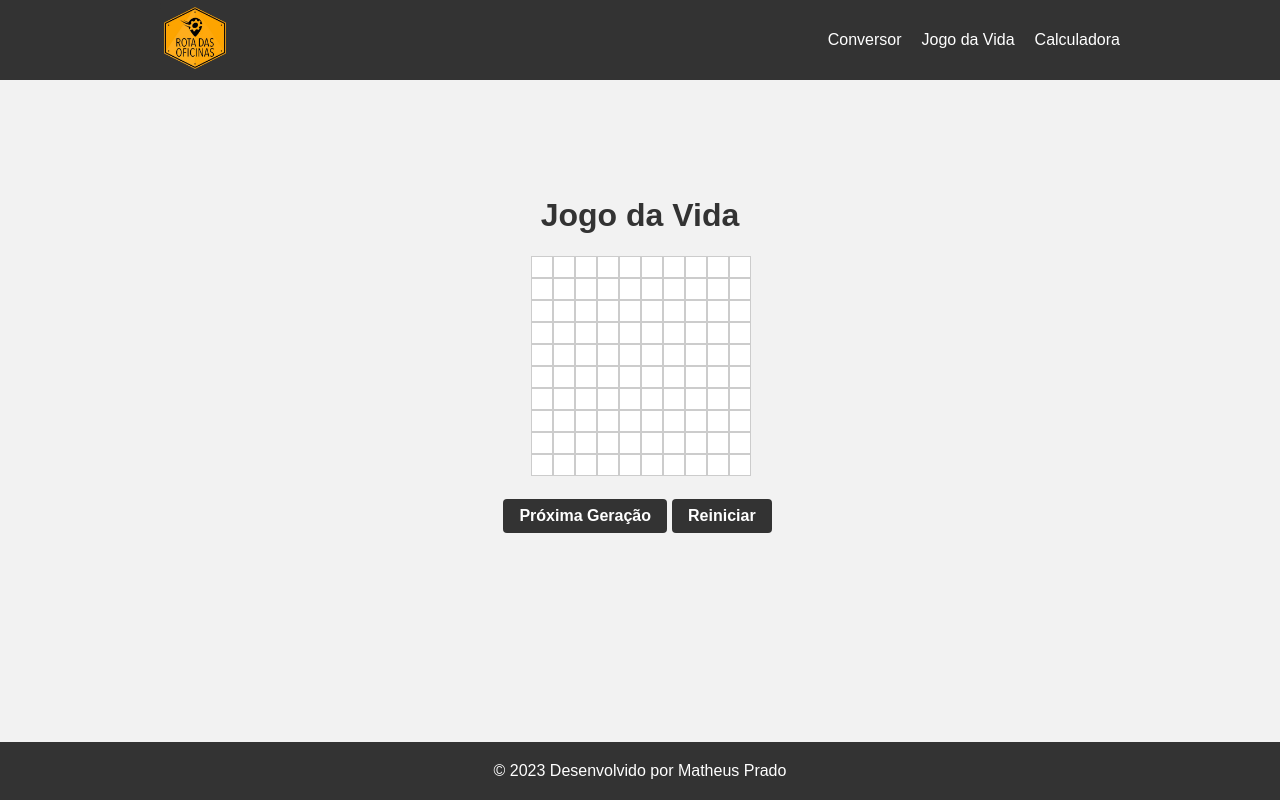
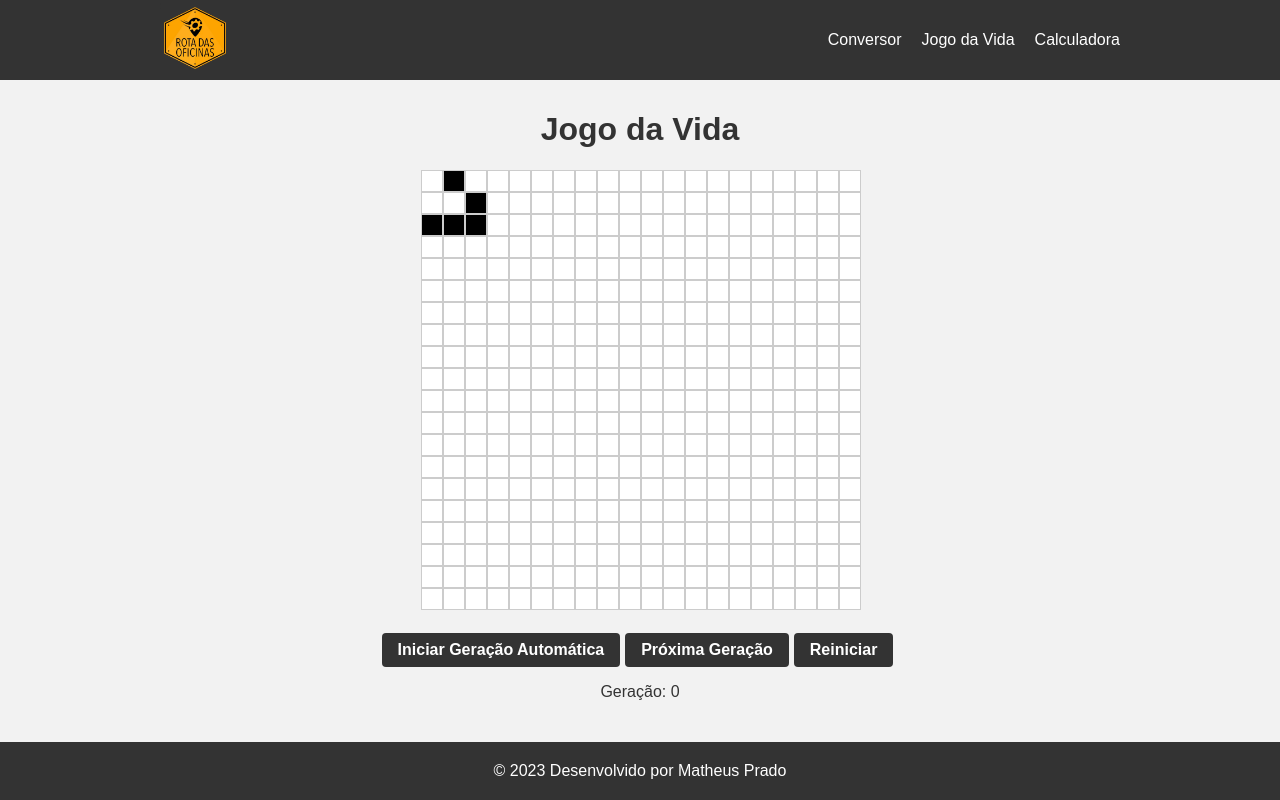
Before and after one commit to matheusprado1/rota-das-oficinas, a React (Vite) app: page /game-of-life in a window 1280 px wide. Built offline with nearby package versions, Linux system fonts and the light colour scheme.

Commit message:
feat: atualização no jogo da vida e no divisor de contas

```diff
--- a/src/components/pages/Calculator/Calculator.jsx
+++ b/src/components/pages/Calculator/Calculator.jsx
@@ -3,44 +3,50 @@ import Button from '../../Button/Button';
 import { Container, Title, Section, Label, CheckboxLabel, Result } from './styles';
 
 const Calculator = () => {
-    const [products, setProducts] = useState([]);
-    const [customers, setCustomers] = useState([]);
-    const [splitCosts, setSplitCosts] = useState({});
+    const [products, setProducts] = useState([]); // Estado para armazenar os produtos
+    const [customers, setCustomers] = useState([]); // Estado para armazenar os clientes
+    const [splitCosts, setSplitCosts] = useState({}); // Estado para armazenar os custos divididos
 
     const handleProductChange = (index, field, value) => {
+        // Função para atualizar os dados de um produto específico
         const updatedProducts = [...products];
         updatedProducts[index] = { ...updatedProducts[index], [field]: value };
         setProducts(updatedProducts);
     };
 
     const handleCustomerChange = (index, field, value) => {
+        // Função para atualizar os dados de um cliente específico
         const updatedCustomers = [...customers];
         updatedCustomers[index] = { ...updatedCustomers[index], [field]: value };
         setCustomers(updatedCustomers);
     };
 
     const handleAddProduct = () => {
+        // Função para adicionar um novo produto
         setProducts([...products, { id: `product-${products.length}`, name: '', price: 0 }]);
     };
 
     const handleAddCustomer = () => {
+        // Função para adicionar um novo cliente
         setCustomers([...customers, { id: `customer-${customers.length}`, name: '', consumption: {}, consumptionSplit: {} }]);
     };
 
     const handleSplitBill = () => {
+        // Função para dividir a conta entre os clientes
         const totalCost = products.reduce((total, product) => total + product.price, 0);
         const numCustomers = customers.length;
 
         if (totalCost === 0 || numCustomers === 0) {
-            alert('Insira produtos e clientes antes de dividir a conta.');
+            alert('Insira produtos e clientes antes de dividir a conta.'); // Alerta se não houver produtos ou clientes
             return;
         }
 
-        const serviceRate = 0.1; // 10% service rate
+        const serviceRate = 0.1; // Taxa de serviço de 10%
 
         const newSplitCosts = {};
 
         customers.forEach(customer => {
+            // Calcula os custos individuais para cada cliente
             const customerConsumption = customer.consumption;
             let customerCost = 0;
 
@@ -55,16 +61,17 @@ const Calculator = () => {
             });
 
             const serviceCharge = customerCost * serviceRate;
-            newSplitCosts[customer.name] = customerCost + serviceCharge;
+            newSplitCosts[customer.name] = customerCost + serviceCharge; // Armazena os custos divididos para cada cliente
         });
 
-        setSplitCosts(newSplitCosts);
+        setSplitCosts(newSplitCosts); // Atualiza os custos divididos
     };
 
     const handleResetBill = () => {
-        setProducts([]);
-        setCustomers([]);
-        setSplitCosts({});
+        // Função para redefinir a conta
+        setProducts([]); // Limpa os produtos
+        setCustomers([]); // Limpa os clientes
+        setSplitCosts({}); // Limpa os custos divididos
     };
 
     return (
--- a/src/components/pages/Calculator/styles.jsx
+++ b/src/components/pages/Calculator/styles.jsx
@@ -2,6 +2,7 @@ import styled from 'styled-components';
 
 export const Container = styled.div`
   text-align: center;
+  height: 200vh;
 `;
 
 export const Title = styled.h2`
--- a/src/components/pages/GameOfLife/GameOfLife.jsx
+++ b/src/components/pages/GameOfLife/GameOfLife.jsx
@@ -1,50 +1,91 @@
-import { useState, useEffect } from "react";
+import { useState, useEffect, useRef } from "react";
+import { WIDTH, HEIGHT } from "./constants";
 import { GameContainer, Cell, BoardContainer, ButtonContainer } from "./styles";
-import { WIDTH, HEIGHT } from "./constants";
 import Button from "../../Button/Button";
 
+const GameOfLife = () => {
+    // Estado do componente
+    const [board, setBoard] = useState([]); // Tabuleiro do Jogo da Vida
+    const [generation, setGeneration] = useState(0); // Geração atual
+    const [isRunning, setIsRunning] = useState(false); // Indica se o jogo está em execução
+    const intervalRef = useRef(null); // Referência para o intervalo de atualização do tabuleiro
 
-const GameOfLife = () => {
-    const [board, setBoard] = useState([]);
-
+    // Função executada uma vez na montagem do componente para inicializar o tabuleiro e definir células vivas iniciais
     useEffect(() => {
         initializeBoard();
+        setInitialAliveCells();
     }, []);
 
-    // Inicializa o tabuleiro com todas as células mortas
+    // Função executada sempre que o estado `isRunning` muda
+    useEffect(() => {
+        if (isRunning) {
+            // Inicia o intervalo de atualização do tabuleiro a cada 200 milissegundos
+            intervalRef.current = setInterval(() => {
+                updateBoard();
+                setGeneration((prevGeneration) => prevGeneration + 1);
+            }, 200);
+
+            return () => {
+                // Limpa o intervalo quando o componente é desmontado ou o estado `isRunning` muda
+                clearInterval(intervalRef.current);
+            };
+        }
+    }, [isRunning]);
+
+    // Inicializa o tabuleiro com células vazias
     const initializeBoard = () => {
         const newBoard = Array(HEIGHT)
             .fill()
-            .map(() => Array(WIDTH).fill(0));
+            .map(() => Array(WIDTH).fill(false));
+
         setBoard(newBoard);
+        setGeneration(0);
     };
 
-    // Atualiza o tabuleiro para a próxima geração
+    // Define células vivas iniciais no tabuleiro
+    const setInitialAliveCells = () => {
+        setBoard((prevBoard) => {
+            let newBoard = [...prevBoard];
+
+            // Defina as células iniciais como vivas
+            newBoard = newBoard.map((row) => [...row]);
+            newBoard[1][0] = true;
+            newBoard[2][1] = true;
+            newBoard[2][2] = true;
+            newBoard[1][2] = true;
+            newBoard[0][2] = true;
+
+            return newBoard;
+        });
+    };
+
+    // Atualiza o tabuleiro de acordo com as regras do Jogo da Vida
     const updateBoard = () => {
-        const newBoard = board.map((row) => [...row]);
-
+        setBoard((prevBoard) => {
+            const newBoard = prevBoard.map((row) => [...row]);
 
             for (let i = 0; i < HEIGHT; i++) {
                 for (let j = 0; j < WIDTH; j++) {
-                const neighbors = countNeighbors(i, j);
+                    const neighbors = countNeighbors(prevBoard, i, j);
 
-                if (board[i][j] === 1) {
+                    if (prevBoard[i][j]) {
                         if (neighbors < 2 || neighbors > 3) {
-                        newBoard[i][j] = 0; // Célula viva morre
+                            newBoard[i][j] = false; // Célula viva morre
                         }
                     } else {
                         if (neighbors === 3) {
-                        newBoard[i][j] = 1; // Célula morta se torna viva
+                            newBoard[i][j] = true; // Célula morta se torna viva
                         }
                     }
                 }
             }
 
-        setBoard(newBoard);
+            return newBoard;
+        });
     };
 
-    // Conta o número de vizinhos vivos de uma célula específica
-    const countNeighbors = (row, col) => {
+    // Conta o número de vizinhos vivos de uma célula
+    const countNeighbors = (board, row, col) => {
         let count = 0;
 
         for (let i = -1; i <= 1; i++) {
@@ -59,7 +100,7 @@ const GameOfLife = () => {
                     newRow < HEIGHT &&
                     newCol >= 0 &&
                     newCol < WIDTH &&
-                    board[newRow][newCol] === 1
+                    board[newRow][newCol]
                 ) {
                     count += 1;
                 }
@@ -70,20 +111,22 @@ const GameOfLife = () => {
     };
 
     // Alterna o estado de uma célula entre viva e morta
-    const toggleCell = (row, col) => {
-        const newBoard = board.map((row) => [...row]);
-        newBoard[row][col] = newBoard[row][col] === 1 ? 0 : 1;
-        setBoard(newBoard);
+    const toggleCell = (rowIndex, colIndex) => {
+        setBoard((prevBoard) => {
+            const newBoard = prevBoard.map((row) => [...row]);
+            newBoard[rowIndex][colIndex] = !newBoard[rowIndex][colIndex];
+            return newBoard;
+        });
     };
 
     // Renderiza o tabuleiro
     const renderBoard = () => {
         return board.map((row, rowIndex) => (
-            <div key={rowIndex} className="row">
+            <div key={rowIndex}>
                 {row.map((cell, colIndex) => (
                     <Cell
                         key={colIndex}
-                        alive={cell === 1}
+                        alive={cell}
                         onClick={() => toggleCell(rowIndex, colIndex)}
                     />
                 ))}
@@ -91,18 +134,25 @@ const GameOfLife = () => {
         ));
     };
 
+    // Manipula o clique no botão de geração automática
+    const handleAutoGenerate = () => {
+        setIsRunning((prevState) => !prevState);
+    };
+
+    // Renderização do componente
     return (
-        <>
         <GameContainer>
             <h1>Jogo da Vida</h1>
             <BoardContainer>{renderBoard()}</BoardContainer>
-                <ButtonContainer >
+            <ButtonContainer>
+                <Button onClick={handleAutoGenerate}>
+                    {isRunning ? "Desativar Geração Automática" : "Iniciar Geração Automática"}
+                </Button>
                 <Button onClick={updateBoard}>Próxima Geração</Button>
                 <Button onClick={initializeBoard}>Reiniciar</Button>
             </ButtonContainer>
+            <p>Geração: {generation}</p>
         </GameContainer>
-        </>
-
     );
 };
 
--- a/src/components/pages/GameOfLife/constants.jsx
+++ b/src/components/pages/GameOfLife/constants.jsx
@@ -1,2 +1,2 @@
-export const WIDTH = 10;
-export const HEIGHT = 10;
+export const WIDTH = 20;
+export const HEIGHT = 20;
--- a/src/components/pages/GameOfLife/styles.jsx
+++ b/src/components/pages/GameOfLife/styles.jsx
@@ -6,7 +6,7 @@ export const GameContainer = styled.div`
     flex-direction: column;
     align-items: center;
     justify-content: center;
-    margin-top: 12vh;
+    margin-top: 10px;
 
 
 `;
```
Lines whose indentation alone changed are shown as unchanged.
